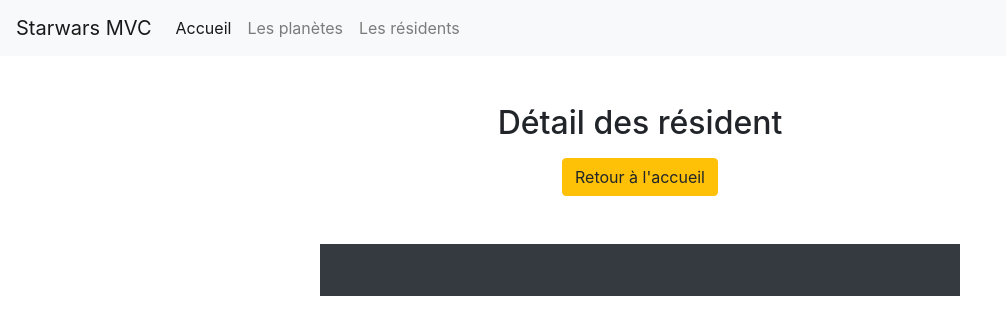
After one commit to Wingrog/MVCStarwars, a PHP site: template View/detail-resident.php in a window 1280 px wide. The commit adds this page. Shown: the top 335 px of the page, without its empty margins (0-1006 px from the left). Run offline with PHP 8.4, Linux system fonts and the light colour scheme; the template is opened without the code that fills it, so the values that code supplies are empty.

Commit message:
correctif ok et supp resident

```diff
--- a/View/Parts/tab-resident.php
+++ b/View/Parts/tab-resident.php
@@ -22,9 +22,9 @@
                         <td><?php echo $resident->getName() ?></td>
                         <td><?php echo $resident->getPlanet_id() ?></td>
                         <td>
-                            <a class="btn btn-primary mr-2" href="#">Détails</a>
+                            <a class="btn btn-primary mr-2" href="index.php?controller=resident&action=residentDetail&id=<?php echo $resident->getId() ?>">Détails</a>
                             <a class=" btn btn-warning mr-2" href="#">Editer</a>
-                            <a class="btn btn-danger" href="#">Supprimer</a>
+                            <a class="btn btn-danger" href="index.php?controller=resident&action=delete&id=<?php echo $resident->getId() ?>">Supprimer</a>
                         </td>
                     </tr>
                 <?php
--- a/View/detail-planet.php
+++ b/View/detail-planet.php
@@ -8,7 +8,7 @@ include('View/Parts/navbar.php');
     <div class="text-center">
         <h2 class="text-center mt-5 mb-3">Détail de la planète <?php echo ($planet->getName()) ?></h2>
         <a href="index.php?controller=default&action=home">
-            <button class="btn btn-warning mb-5">Retour à la liste des planètes</button>
+            <button class="btn btn-warning mb-5">Retour à l'accueil</button>
         </a>
     </div>
 
--- /dev/null
+++ b/View/detail-resident.php
@@ -0,0 +1,25 @@
+<?php
+include('View/Parts/header.php');
+include('View/Parts/navbar.php');
+?>
+
+
+<body>
+    <div class="text-center">
+        <h2 class="text-center mt-5 mb-3">Détail des résident <?php echo ($resident->getName()) ?></h2>
+        <a href="index.php?controller=default&action=home">
+            <button class="btn btn-warning mb-5">Retour à l'accueil</button>
+        </a>
+    </div>
+
+
+    <div class="container col-6 bg-dark">
+        <div class="card-body text-white text-center">
+            <h5 class="card-title"><?php echo ($resident->getName()) ?></h5>
+            <p class="card-text"><?php echo ($resident->getPlanet_id()) ?></p>
+        </div>
+    </div>
+
+</body>
+
+</html>
--- a/View/insert-planet-form.php
+++ b/View/insert-planet-form.php
@@ -9,7 +9,7 @@ include('View/Parts/navbar.php');
         <h1 class="mt-5 mb-3">Ajout d'une nouvelle planète</h1>
 
         <a href="index.php?controller=default&action=home">
-            <button class="btn btn-warning mb-3">Retour à la liste des planètes</button>
+            <button class="btn btn-warning mb-3">Retour à l'accueil</button>
         </a>
 
         <form method="post" action="index.php?controller=planet&action=addPlanet">
--- a/View/update-planet-form.php
+++ b/View/update-planet-form.php
@@ -9,7 +9,7 @@ include('View/Parts/navbar.php');
         <h1 class="mt-5 mb-3">Modifier une planète</h1>
 
         <a href="index.php?controller=default&action=home">
-            <button class="btn btn-warning mb-3">Retour à la liste des planètes</button>
+            <button class="btn btn-warning mb-3">Retour à l'accueil</button>
         </a>
 
         <form method="post" action="index.php?controller=planet&action=updatePlanet&id=<?php echo $planet->getId() ?>">
--- a/index.php
+++ b/index.php
@@ -31,6 +31,12 @@ if (empty($_GET)) {
 } else if ($_GET['controller'] === 'resident' && $_GET['action'] === 'listResident') {
     $planetController = new ResidentController();
     $planetController->listResident();
+} else if ($_GET['controller'] === 'resident' && $_GET['action'] === 'residentDetail' && isset($_GET['id'])) {
+    $residentController = new ResidentController;
+    $residentController->residentDetail($_GET['id']);
+} else if ($_GET['controller'] === 'resident' && $_GET['action'] === 'delete' && isset($_GET['id'])) {
+    $residentController = new ResidentController;
+    $residentController->deleteResident($_GET['id']);
 } else {
     throw new Exception('La page demandée n\'existe pas', 404);
 }
```
Also changed, not shown: Controller/ResidentController.php (+25 -0 lines).
